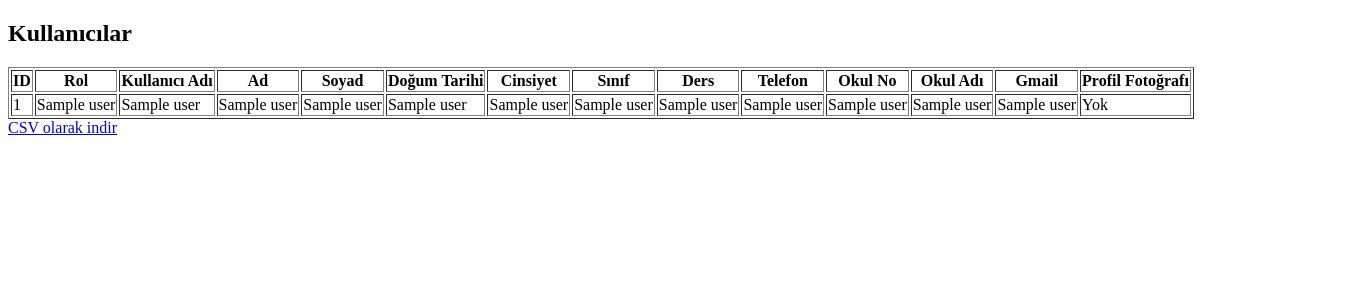
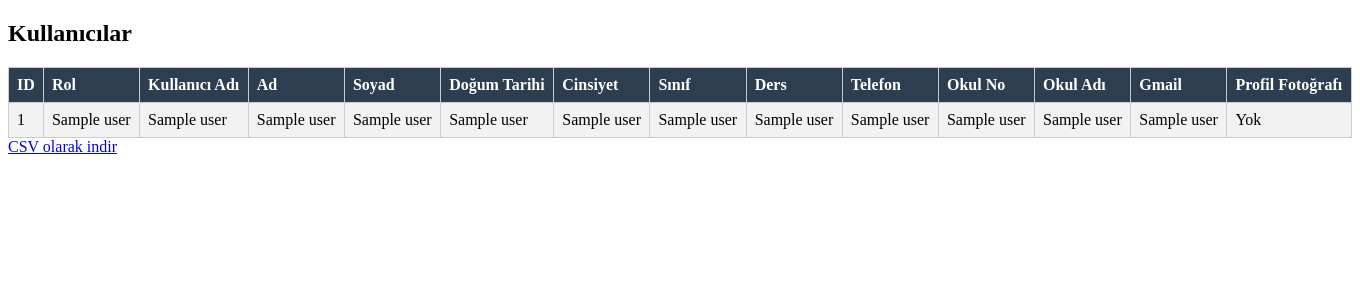
Before and after one commit to Abdullah497dk/cursorai, a Flask app: template templates/users.html in a window 1360 px wide. Shown: the top 300 px of the page. Run offline with Flask 3, Linux system fonts and the light colour scheme; the template is opened without the code that fills it: most values are stand-ins (such as "Sample title", 1, 10 or a date in 2020).

Commit message:
tablo duzeni yenlindei databasede

```diff
--- a/templates/users.html
+++ b/templates/users.html
@@ -2,6 +2,39 @@
 <html>
 <head>
   <title>Kullanıcı Listesi</title>
+  <style>
+    table {
+    width: 100%;
+    border-collapse: collapse;
+}
+
+th, td {
+    border: 1px solid #ccc;
+    padding: 8px;
+    text-align: left;
+    max-width: 150px;
+    white-space: nowrap;
+    overflow: hidden;
+    text-overflow: ellipsis;
+}
+
+th {
+    background-color: #2c3e50;
+    color: white;
+}
+
+tr:nth-child(even) {
+    background-color: #f2f2f2;
+}
+
+img.profile-thumb {
+    width: 50px;
+    height: 50px;
+    object-fit: cover;
+    cursor: pointer;
+    border-radius: 50%;
+}
+  </style>
 </head>
 <body>
   <h2>Kullanıcılar</h2>
@@ -38,12 +71,14 @@
         <td>{{ u[11] }}</td> <!-- school_name -->
         <td>{{ u[12] }}</td> <!-- gmail -->
         <td>
-        {% if u[13] %}
-            <img src="{{ url_for('static', filename='profile_pics/' ~ u[13]) }}" width="50">
-        {% else %}
-            Yok
-        {% endif %}
-        </td>
+            {% if u[13] %}
+              <a href="{{ url_for('static', filename='profile_pics/' ~ u[13]) }}" download="{{ u[1] }}_profile.jpg">
+                <img src="{{ url_for('static', filename='profile_pics/' ~ u[13]) }}" class="profile-thumb">
+              </a>
+            {% else %}
+              Yok
+            {% endif %}
+          </td>
     </tr>
     {% endfor %}
   </table>
```
